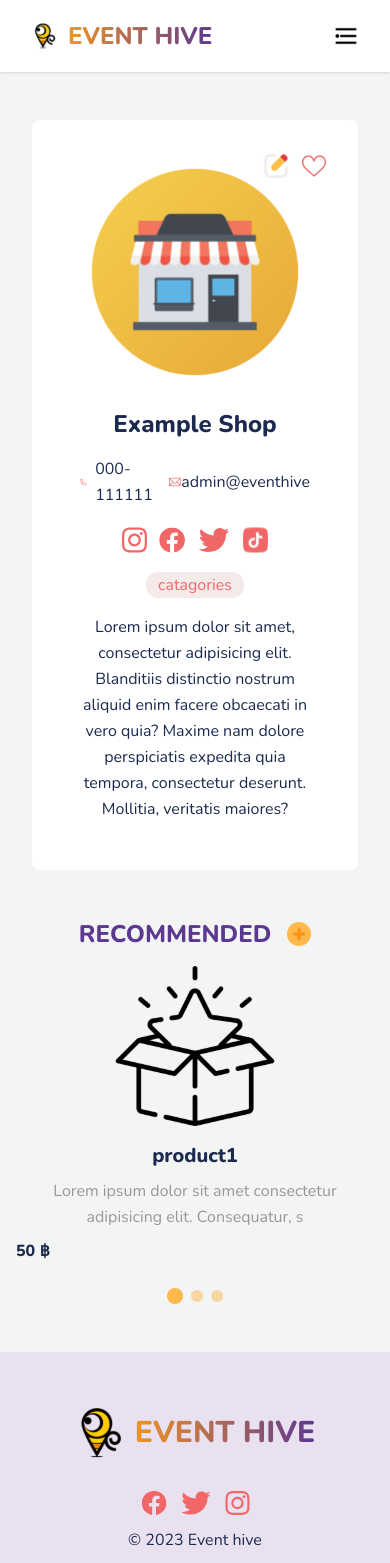
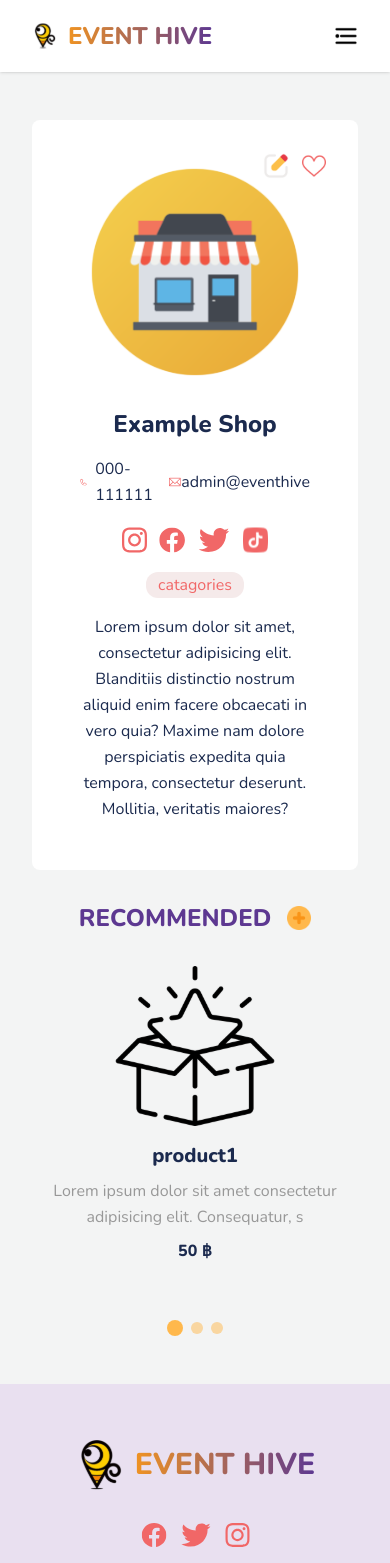
Before and after one commit to faynch/event-hive, a Next.js app: page /shopInfo in a window 390 px wide. Shown: the top 1563 px of the page. Built offline with nearby package versions, Linux system fonts and the light colour scheme.

Commit message:
create reused carousel card

```diff
--- a/src/component/Carousel.tsx
+++ b/src/component/Carousel.tsx
@@ -1,57 +1,35 @@
+import CarouselCard from '../component/CarouselCard'
+import { productList } from 'public/CarouselItem.json'
 import Image from 'next/image'
+import Product from '../pages/assets/product.svg'
 
-import { useState} from 'react'
+export default function Carousel({type}: any) {
 
-import Right from '../pages/assets/right.svg'
-import Left from '../pages/assets/left.svg'
+    const slides = productList
+    return (
+        <CarouselCard>
+            {slides.map((items) => (
+                <div className="flex w-full flex-none justify-center">
+                    <div className="grid grid-cols-1 content-center justify-items-center gap-4 lg:grid-cols-2 lg:justify-items-end lg:gap-12">
+                        <Image
+                            src={Product}
+                            className="w-40 md:w-52"
+                            alt={''}
+                        />
 
-
-
-export default function Carousel({children: slides}: any) {
-    const [curr, setCurr] = useState(0)
-
-    const prev = () =>
-        setCurr((curr) => (curr === 0 ? slides.length - 1 : curr - 1))
-    const next = () =>
-        setCurr((curr) => (curr === slides.length - 1 ? 0 : curr + 1))
-
-    function handleClick(i: number) {
-        setCurr(i)
-    }
-
-
-    return (
-        <>
-            <div className="relative overflow-hidden lg:max-w-5xl">
-                <div
-                    className="flex transition-transform duration-500 ease-out"
-                    style={{ transform: `translateX(-${curr * 100}%)` }}
-                >
-                    {slides}
+                        <div className="flex flex-col gap-2 pb-2 lg:items-start lg:pt-8 lg:pr-24 xl:pr-36">
+                            <h4 className="text-center text-xl font-extrabold">
+                                {items.productName}
+                            </h4>
+                            <p className="text-center text-[#989898] lg:text-start ">
+                                Lorem ipsum dolor sit amet consectetur
+                                adipisicing elit. Consequatur, s
+                            </p>
+                            <p className="text-center font-extrabold">{items.price} ฿</p>
+                        </div>
+                    </div>
                 </div>
-                <div className="absolute left-5 top-1/3 hidden md:flex">
-                    <button onClick={prev}>
-                        <Image src={Left} alt={''} />
-                    </button>
-                </div>
-                <div className="absolute right-5 top-1/3 hidden md:flex">
-                    <button onClick={next}>
-                        <Image src={Right} alt={''} />
-                    </button>
-                </div>
-            </div>
-            <div className="flex items-center justify-center gap-2 py-4">
-                {slides.map((_: any, i: number) => (
-                    <button
-                        key={i}
-                        onClick={() => handleClick(i)}
-                        className={`
-              h-3 w-3 rounded-full bg-secondary transition-all
-              ${curr === i ? 'p-2' : 'bg-opacity-50'}
-            `}
-                    />
-                ))}
-            </div>
-        </>
+            ))}
+        </CarouselCard>
     )
 }
--- /dev/null
+++ b/src/component/CarouselCard.tsx
@@ -0,0 +1,57 @@
+import Image from 'next/image'
+
+import { useState} from 'react'
+
+import Right from '../pages/assets/right.svg'
+import Left from '../pages/assets/left.svg'
+
+
+
+export default function Carousel({children: slides}: any) {
+    const [curr, setCurr] = useState(0)
+
+    const prev = () =>
+        setCurr((curr) => (curr === 0 ? slides.length - 1 : curr - 1))
+    const next = () =>
+        setCurr((curr) => (curr === slides.length - 1 ? 0 : curr + 1))
+
+    function handleClick(i: number) {
+        setCurr(i)
+    }
+
+
+    return (
+        <>
+            <div className="relative overflow-hidden lg:max-w-5xl">
+                <div
+                    className="flex transition-transform duration-500 ease-out"
+                    style={{ transform: `translateX(-${curr * 100}%)` }}
+                >
+                    {slides}
+                </div>
+                <div className="absolute left-5 top-1/3 hidden md:flex">
+                    <button onClick={prev}>
+                        <Image src={Left} alt={''} />
+                    </button>
+                </div>
+                <div className="absolute right-5 top-1/3 hidden md:flex">
+                    <button onClick={next}>
+                        <Image src={Right} alt={''} />
+                    </button>
+                </div>
+            </div>
+            <div className="flex items-center justify-center gap-2 py-4">
+                {slides.map((_: any, i: number) => (
+                    <button
+                        key={i}
+                        onClick={() => handleClick(i)}
+                        className={`
+              h-3 w-3 rounded-full bg-secondary transition-all
+              ${curr === i ? 'p-2' : 'bg-opacity-50'}
+            `}
+                    />
+                ))}
+            </div>
+        </>
+    )
+}
--- a/src/component/CarouselCardInput.tsx
+++ b/src/component/CarouselCardInput.tsx
@@ -1,7 +1,7 @@
 function CarouselCardInput() {
     return (
 
-            <div className="flex flex-col items-center gap-8 rounded-lg bg-[#F5EAEA] p-12 drop-shadow-xl w-full lg:max-w-5xl">
+            <div className="flex flex-col items-center gap-4 lg:gap-8 rounded-lg bg-[#F5EAEA] p-12 drop-shadow-xl w-full lg:max-w-5xl">
                 <div className="flex w-full flex-row items-center">
                     <h5 className="mr-8 text-xl font-extrabold text-[#A459D1] md:text-2xl">
                         Image
@@ -24,14 +24,13 @@ function CarouselCardInput() {
                         name="name"
                     />
                 </div>
-                <div className="flex w-full flex-row items-center">
+                <div className="flex w-full flex-col items-start gap-4">
                     <h5 className="mr-8 text-xl font-extrabold text-[#A459D1] md:text-2xl">
                         Description
                     </h5>
-                    <input
-                        className="w-full rounded-md border border-slate-300 bg-white py-2 pl-2 pr-3 shadow-sm placeholder:text-slate-400"
+                    <textarea
+                        className="w-full h-32 rounded-md border border-slate-300 bg-white py-2 pl-2 pr-3 shadow-sm placeholder:text-slate-400"
                         placeholder="Description"
-                        type="text"
                         name="description"
                     />
                 </div>
@@ -46,12 +45,7 @@ function CarouselCardInput() {
                         name="price"
                     />
                 </div>
-                <button
-                    className="h-10 w-auto rounded-md bg-blue-600 px-8 font-semibold text-white shadow hover:shadow-lg"
 
-                >
-                    Close
-                </button>
             </div>
 
     )
--- a/src/pages/eventInfo.tsx
+++ b/src/pages/eventInfo.tsx
@@ -1,7 +1,7 @@
 import Navbar from '../component/Navbar'
 import CardInfo from '../component/CardInfo'
 import Footer from '../component/Footer'
-import Carousel from '../component/Carousel'
+import Carousel from '../component/CarouselCard'
 import Image from 'next/image'
 import Product from '../pages/assets/product.svg'
 import GroupButton from '../component/GroupButton'
--- a/src/pages/shopInfo.tsx
+++ b/src/pages/shopInfo.tsx
@@ -4,14 +4,13 @@ import Footer from '../component/Footer'
 import Carousel from '../component/Carousel'
 import CarouselCardInput from '../component/CarouselCardInput'
 import Image from 'next/image'
-import Product from '../pages/assets/product.svg'
+
 import Add from '../pages/assets/add.svg'
-import { productList } from 'public/CarouselItem.json'
+
 import { useState } from 'react'
 
 function ShopInfo() {
-    const slides = productList
-    const [showModal, setShowModal] = useState(false)
+    const [edit, setEdit] = useState(false)
 
     return (
         <>
@@ -20,9 +19,33 @@ function ShopInfo() {
             <div className="mt-12 grid justify-center px-8 md:py-8 md:px-20">
                 <CardInfo type={'Shop'} />
             </div>
-                <div className="flex flex-col justify-center items-center py-8 px-4 md:px-24">
+            <div className="flex flex-col items-center justify-center p-8 gap-8 md:px-24">
+                {edit ? (
+                    <>
+
+                        <h3 className="text-center text-2xl font-extrabold text-primary ">
+                            ADD RECOMMENDED PRODUCT
+                        </h3>
+
+                        <CarouselCardInput />
+                        <div className='w-full px-12 flex gap-4 justify-center lg:justify-end lg:max-w-5xl'>
+                        <button
+                            className="rounded-lg bg-[#FFB84C] from-[#EF9323] to-[#5D3891] px-8 py-2 text-center font-extrabold text-white hover:bg-gradient-to-r"
+
+                        >
+                            Add
+                        </button>
+                        <button
+                            className="rounded-lg bg-[#FFB84C] from-[#EF9323] to-[#5D3891] px-8 py-2 text-center font-extrabold text-white hover:bg-gradient-to-r"
+                            onClick={() => setEdit(false)}
+                        >
+                            Save
+                        </button></div>
+                    </>
+                ) : (
+                    <>
                         <div className="flex flex-row justify-center gap-4">
-                        <h3 className="py-4 text-center text-2xl font-extrabold text-primary ">
+                            <h3 className="text-center text-2xl font-extrabold text-primary ">
                                 RECOMMENDED
                             </h3>
                             <button>
@@ -30,38 +53,13 @@ function ShopInfo() {
                                     className="w-6"
                                     src={Add}
                                     alt={''}
-                                onClick={() => setShowModal(!showModal)}
+                                    onClick={() => setEdit(true)}
                                 />
                             </button>
-                    </div>{showModal ? <CarouselCardInput /> :
-                    <Carousel>
-                        {slides.map((items) => (
-                            <div className="flex w-full flex-none justify-center">
-                                <div className="grid grid-cols-1 content-center justify-items-center gap-4 lg:grid-cols-2 lg:justify-items-end lg:gap-12">
-                                    <Image
-                                        src={Product}
-                                        className="w-40 md:w-52"
-                                        alt={''}
-                                    />
-
-                                    <div className="flex flex-col gap-2 pb-2 lg:items-start lg:pt-8 lg:pr-24 xl:pr-36">
-                                        <h4 className="text-center text-xl font-extrabold">
-                                            {items.productName}
-                                        </h4>
-                                        <p className="text-center text-[#989898] lg:text-start ">
-                                            Lorem ipsum dolor sit amet
-                                            consectetur adipisicing elit.
-                                            Consequatur, s
-                                        </p>
-                                        <p className="font-extrabold">
-                                            {items.price} ฿
-                                        </p>
                         </div>
-                                </div>
-                            </div>
-                        ))}
-                    </Carousel>
-}
+                        <Carousel />
+                    </>
+                )}
             </div>
             <Footer />
         </>
```
Also changed, not shown: src/pages/index.tsx (+3 -4 lines). Lines whose indentation alone changed are shown as unchanged.
